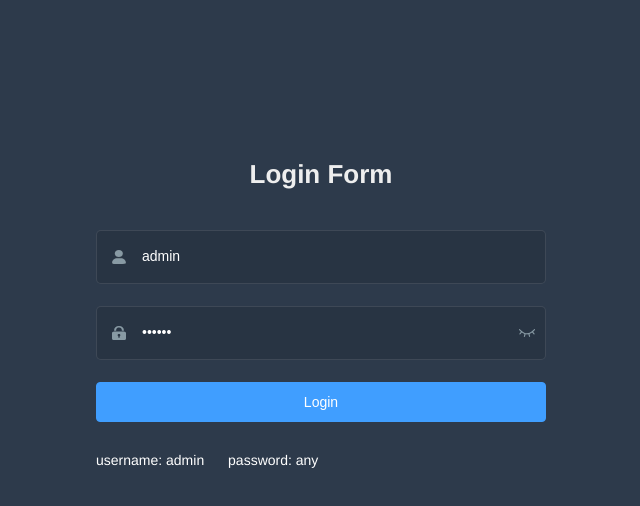
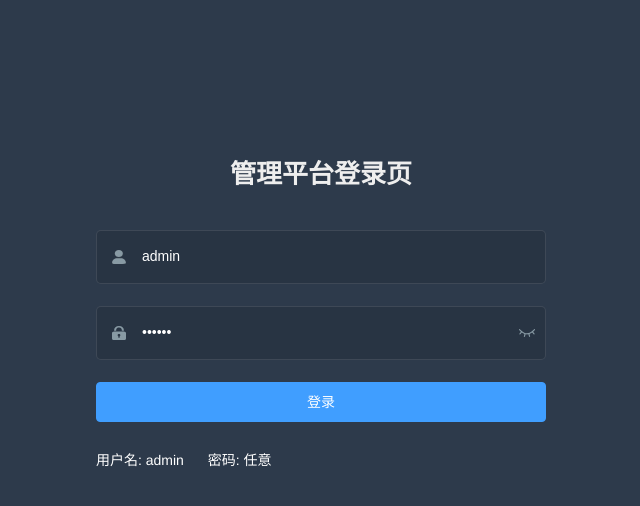
Before and after one commit to jkxl/srb-admin, a Vue app: page /#/login in a window 1280 px wide. Shown: the top 506 px of the page, without its empty margins (319-959 px from the left). Built offline with nearby package versions, Linux system fonts and the light colour scheme.

Commit message:
changed:登录页修改

```diff
--- a/src/views/login/index.vue
+++ b/src/views/login/index.vue
@@ -3,7 +3,7 @@
     <el-form ref="loginForm" :model="loginForm" :rules="loginRules" class="login-form" auto-complete="on" label-position="left">
 
       <div class="title-container">
-        <h3 class="title">Login Form</h3>
+        <h3 class="title">管理平台登录页</h3>
       </div>
 
       <el-form-item prop="username">
@@ -41,11 +41,11 @@
         </span>
       </el-form-item>
 
-      <el-button :loading="loading" type="primary" style="width:100%;margin-bottom:30px;" @click.native.prevent="handleLogin">Login</el-button>
+      <el-button :loading="loading" type="primary" style="width:100%;margin-bottom:30px;" @click.native.prevent="handleLogin">登录</el-button>
 
       <div class="tips">
-        <span style="margin-right:20px;">username: admin</span>
-        <span> password: any</span>
+        <span style="margin-right:20px;">用户名: admin</span>
+        <span> 密码: 任意</span>
       </div>
 
     </el-form>
```
